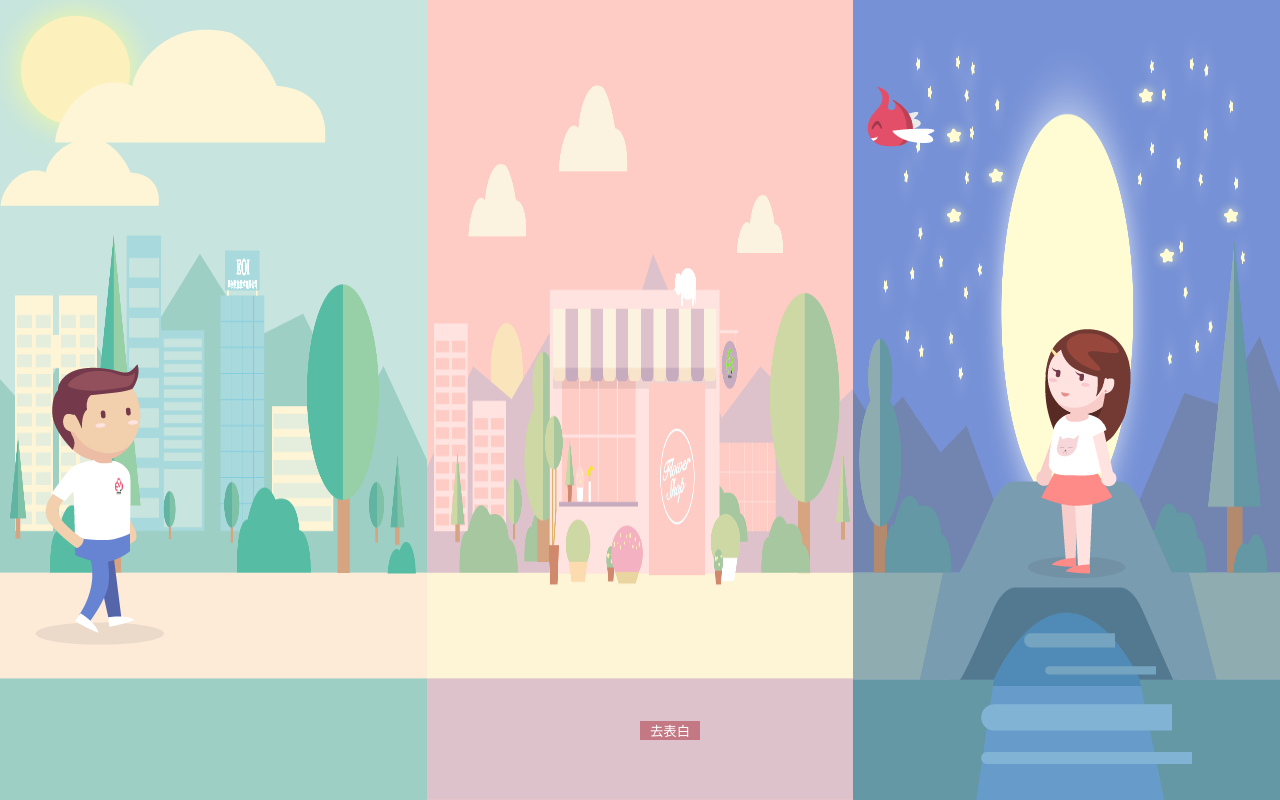
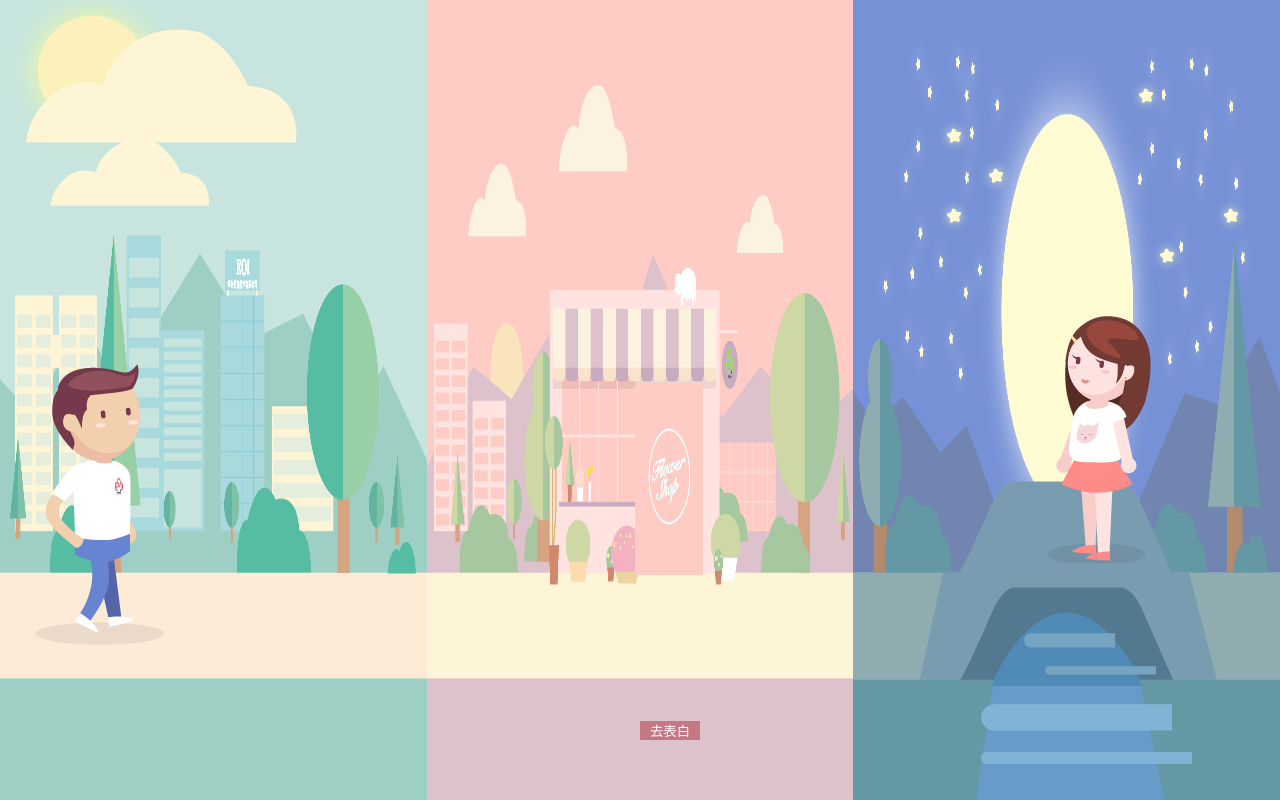
Before and after one commit to lemonl2/Valentine, a website: page index.html in a window 1280 px wide. Drawn offline with Linux system fonts and the light colour scheme.

Commit message:
优化css样式

```diff
--- a/common/Qixi.js
+++ b/common/Qixi.js
@@ -56,7 +56,7 @@ class Door {
     let doorRight = $('.door-right');
     let count = 2;
     let p = new Promise((resolve, reject) => {
-      let complete = function () {
+      let complete = () => {
         if (count == 1) {
           resolve();
           return;
@@ -67,7 +67,7 @@ class Door {
         'left': left
       }, time, complete);
       doorRight.transition({
-        'left': right
+        'right': right
       }, time, complete);
     });
     return p;
@@ -76,13 +76,13 @@ class Door {
   openDoor() {
     let lamp = new Lamp();
     lamp.bright();
-    return this._doorAction('-50%', '100%', 2000);
+    return this._doorAction('-50%', '-50%', 2000);
   }
 
   shutDoor() {
     let lamp = new Lamp();
     lamp.dark();
-    return this._doorAction('0%', '50%', 2000);
+    return this._doorAction('0', '0', 2000);
   }
 }
 
@@ -92,25 +92,12 @@ class Boy {
     this.visualWidth = $("#content").width();
     this.visualHeight = $("#content").height();
 
-    // 获取数据
-    let getValue = (className) => {
-      let $elem = $(className);
-      // 走路的路线坐标
-      return {
-        height: $elem.height(),
-        top: $elem.position().top
-      };
-    };
-    // 路的Y轴
-    this.pathY = function () {
-      let data = getValue('.a_background_middle');
-      return data.top + data.height / 2;
-    }();
+    let $road = $('.a_background_middle');
 
     this.$boy = $("#boy");
     // 修正小男孩的正确位置
     this.$boy.css({
-      top: this.pathY - this.$boy.height() + 25
+      top: $road.position().top + $road.height() / 2 - this.$boy.height() + 25
     });
   }
 
@@ -131,7 +118,6 @@ class Boy {
 
   // 用transition做运动
   _startRun(options, runTime) {
-    //let dfdPlay = $.Deferred();
     let dfdPlay = new Promise((resolve, reject) => {
       // 恢复走路
       this.restoreWalk();
@@ -162,8 +148,7 @@ class Boy {
 
   // 计算移动距离
   _calculateDist(direction, proportion) {
-    return (direction == 'x' ?
-      this.visualWidth : this.visualHeight) * proportion;
+    return (direction == 'x' ? this.visualWidth : this.visualHeight) * proportion;
   }
 
   // 走进商店
@@ -241,7 +226,12 @@ class Boy {
 //女孩
 class Girl {
   constructor() {
+    let $brige = $('.bridge_bottom');
     this.$girl = $('.girl');
+
+    this.$girl.css({
+      top: $brige.position().top - 45 - this.$girl.height(),
+    });
   }
 
   rotate() {
@@ -299,7 +289,7 @@ class Flake {
         top: this.visualHeight - 41,
         right: Math.random() * this.visualWidth - 100,
         opacity: 0.7,
-      }, this.visualHeight * 10 + Math.random() * 5000 , 'ease-out', () => {
+      }, this.visualHeight * 10  + Math.random() * 5000 , 'ease-out', () => {
         $flake.remove();
       });
     }, 200);
--- a/css/global.css
+++ b/css/global.css
@@ -20,12 +20,13 @@ li {
   display: flex;
 }
 
-.content-wrap>li {
+.content-wrap > li {
   background: #CAE1FF;
   color: red;
   overflow: hidden;
   flex: 1;
   height: 100vh;
+  position: relative;
 }
 
 .character {
--- a/css/pageA.css
+++ b/css/pageA.css
@@ -64,10 +64,10 @@
 .cloud2 {
   width: 301px;
   height: 140px;
-  left: 5%;
+  left: 15%;
   top: 2%;
   background: url("../images/cloud2.png");
-  animation: largeCloud 60s linear infinite;
+  animation: largeCloud 40s linear infinite;
 }
 
 @keyframes smallCloud {
@@ -75,7 +75,7 @@
     left: -5%;
   }
   100% {
-    left: 20%;
+    left: 80%;
   }
 }
 
--- a/css/pageB.css
+++ b/css/pageB.css
@@ -7,6 +7,7 @@
 
 .b_background_preload {
   background: url("../images/background/b_prebackground.png");
+  background-size: 100% 100%;
 }
 
 .lamp-bright {
@@ -18,20 +19,20 @@
 /*商店*/
 
 .shop {
-  width: 39.5%;
+  width: 40%;
   height: 35.5%;
   position: absolute;
-  left: 29%;
+  left: 28%;
   top: 36.5%;
 }
 
 .door {
   position: absolute;
-  width: 11%;
+  width: 40%;
   height: 68%;
   overflow: hidden;
   top: 32%;
-  left: 55%;
+  left: 52%;
 }
 
 .door-left,
@@ -48,7 +49,7 @@
 }
 
 .door-right {
-  left: 50%;
+  right: 0%;
   background: url('../images/door-right.png');
   background-size: 100% 100%;
 }
@@ -59,7 +60,7 @@
     top: 10%;
     position: absolute;
     z-index: 0;
-    right: 26%;
+    right: -20%;
     background: url('../images/bird.png') -182px 0px no-repeat;
 }
 
--- a/css/pageC.css
+++ b/css/pageC.css
@@ -28,16 +28,16 @@
 .girl {
   background: url("../images/girl.png") no-repeat -755px -0px;
   position: absolute;
-  height: 291px;
-  width: 151px;
+  height: 280px;
+  width: 140px;
   top: 37%;
-  right: 10%;
+  right: 28%;
 }
 
 .bridge_bottom {
   position: absolute;
   height: 24%;
-  width: 33.33%;
+  width: 100%;
   top: 76%;
 }
 
@@ -89,7 +89,7 @@
 
 
 .stars {
-    width: 33.33%;
+    width: 100%;
     height: 100%;
     position: absolute;
     top: 0px;
```
